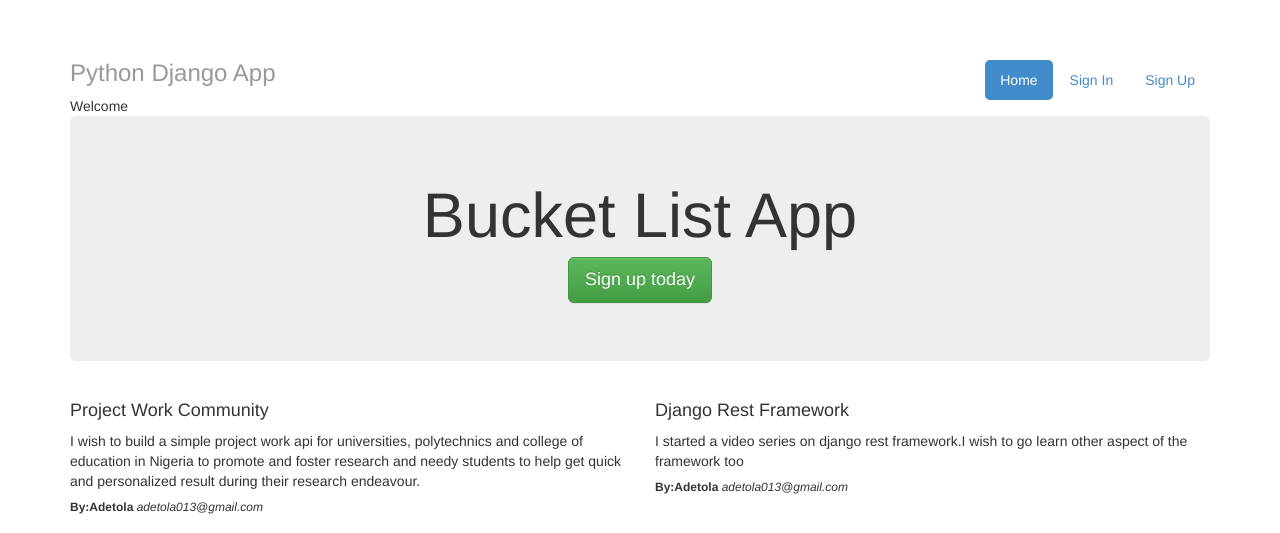
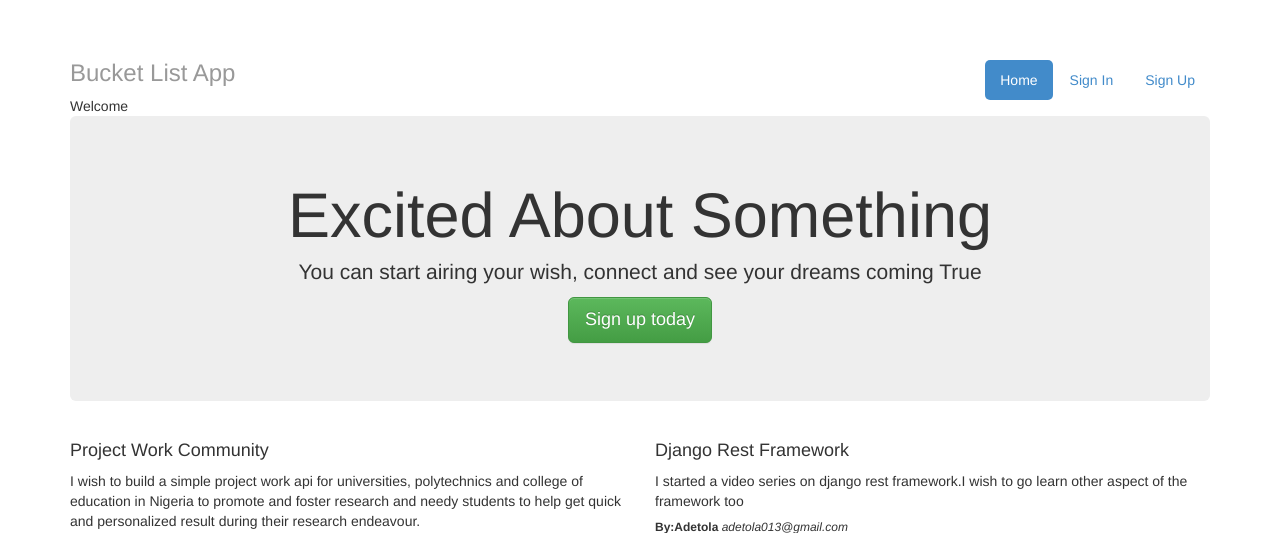
Before and after one commit to a-bew/wishsetapp, a Django app: page / in a window 1280 px wide. Shown: the top 533 px of the page. Run offline with Django 3.2, Linux system fonts and the light colour scheme; data comes from the database, SQL or seed files in the repository; both versions use the stored data as it was after the commit.

Commit message:
updated title and h1 tags

```diff
--- a/bucketlist/templates/bucketlist/Signin.html
+++ b/bucketlist/templates/bucketlist/Signin.html
@@ -13,7 +13,7 @@
 
 		<link href="{% static 'css/bootstrap-responsive.css' %}" rel="stylesheet">
 	    <link href="{% static 'css/css.css' %}" rel="stylesheet" >
-		<title>Django - {% block title %}Register Here!{% endblock %}</title>
+		<title>Bucket List - {% block title %}Register Here!{% endblock %}</title>
 
 		<script src="{% static 'js/jquery-1.11.2.js' %}"></script>
     <script src scr="{% static 'js/bucket_ajax.js' %}"></script>
@@ -33,11 +33,11 @@
                 <li role="presentation"><a href="/bucketlist/showSignUp/">Sign Up</a></li>
               </ul>
             </nav>
-            <h3 class="text-muted">Python Django App</h3>
+            <h3 class="text-muted">Bucket List App</h3>
           </div>
 
           <div class="jumbotron">
-            <h1 style="text-align: center;">Django List App</h1>
+            <h1 style="text-align: center;">Bucket Listt App</h1>
 
             <!-- New -->
 
--- a/bucketlist/templates/bucketlist/addWish.html
+++ b/bucketlist/templates/bucketlist/addWish.html
@@ -13,7 +13,7 @@
 
 		<link href="{% static 'css/bootstrap-responsive.css' %}" rel="stylesheet">
 	    <link href="{% static 'css/css.css' %}" rel="stylesheet" >
-		<title>Django - {% block title %}Register Here!{% endblock %}</title>
+		<title>Bucket List - {% block title %}Register Here!{% endblock %}</title>
 
 		<script src="{% static 'js/jquery-1.11.2.js' %}"></script>
 
@@ -31,7 +31,7 @@
                     </li>
                 </ul>
             </nav>
-            <h3 class="text-muted">Python Django App</h3>
+            <h3 class="text-muted">Bucket List App</h3>
         </div>
         <section>
             <form class="form-horizontal" method="post" action="/bucketlist/saved/">
--- a/bucketlist/templates/bucketlist/base.html
+++ b/bucketlist/templates/bucketlist/base.html
@@ -3,7 +3,7 @@
 <html  lang = 'en'>
   <head>
     <meta charset="utf-8">
-    <title>{% block title %}Django Bucket List App!{% endblock %}</title>
+    <title>{% block title %}Bucket List App!{% endblock %}</title>
     <!-- Bootstrap -->
     <link rel="stylesheet" type="text/css" href="{% static 'css/bootstrap.min.css' %}">
     <link href="{% static 'css/css.css' %}" rel="stylesheet" >
--- a/bucketlist/templates/bucketlist/castwish.html
+++ b/bucketlist/templates/bucketlist/castwish.html
@@ -14,7 +14,7 @@
 
         <link href="{% static 'css/bootstrap-responsive.css' %}" rel="stylesheet">
         <link href="{% static 'css/css.css' %}" rel="stylesheet" >
-        <title>Django - {% block title %}Register Here!{% endblock %}</title>
+        <title>Bucket List - {% block title %}Register Here!{% endblock %}</title>
 
         <script src="{% static 'js/jquery-1.11.2.js' %}"></script>
 
@@ -33,11 +33,11 @@
                 <li role="presentation"><a href="/bucketlist/showSignUp/">Sign Up</a></li>
               </ul>
             </nav>
-            <h3 class="text-muted">Python Django App</h3>
+            <h3 class="text-muted">Bucket List App</h3>
           </div>
 
           <div class="jumbotron">
-            <h1 style="text-align: center;">Django List App</h1>
+            <h1 style="text-align: center;">Bucket List App</h1>
     <div>
 
         {% if saved %}
--- a/bucketlist/templates/bucketlist/error.html
+++ b/bucketlist/templates/bucketlist/error.html
@@ -14,7 +14,7 @@
 
         <link href="{% static 'css/bootstrap-responsive.css' %}" rel="stylesheet">
         <link href="{% static 'css/css.css' %}" rel="stylesheet" >
-        <title>Django - {% block title %}Django Bucket List App!{% endblock %}</title>
+        <title>Bucket List - {% block title %}Error!{% endblock %}</title>
         <script src="{% static 'js/jquery-1.11.2.js' %}"></script>
 
 
@@ -44,7 +44,7 @@
 
                 </ul>
             </nav>
-            <h3 class="text-muted">Python Django App</h3>
+            <h3 class="text-muted">Bucket List App</h3>
         </div>
 
         <div class="jumbotron" style="text-align: center;">
--- a/bucketlist/templates/bucketlist/index.html
+++ b/bucketlist/templates/bucketlist/index.html
@@ -13,7 +13,7 @@
 
         <link href="{% static 'css/bootstrap-responsive.css' %}" rel="stylesheet">
         <link href="{% static 'css/css.css' %}" rel="stylesheet" >
-        <title>Django - {% block title %}Django Bucket List App!{% endblock %}</title>
+        <title>Bucket - {% block title %}List App!{% endblock %}</title>
         <script src="{% static 'js/jquery-1.11.2.js' %}"></script>
 
         <script src="{% static 'js/angular.min.js' %}"></script>
@@ -62,7 +62,7 @@
 
                 </ul>
             </nav>
-            <h3 class="text-muted">Python Django App</h3>
+            <h3 class="text-muted">Bucket List App</h3>
             <span>Welcome {{ user.username}}</span>
         </div>
 
@@ -121,7 +121,8 @@
 
              <div class="displayInfo">  </div>
             {% else %}
-            <h1 >Bucket List App</h1>
+            <h1>Excited About Something</h1>
+            <p>You can start airing your wish, connect and see your dreams coming True</p>
 
             <p><a class="btn btn-lg btn-success" href="/bucketlist/showSignUp/" role="button">Sign up today</a>
             </p>
@@ -399,8 +400,7 @@ function getwishes(page) {
 
             if (!content){
               content = '<h3>Set New Wish</h3>'
-            } else {
-                content_temp = false;
+              content_temp = false;
             }
 
             $('#ulist').append(content);
--- a/bucketlist/templates/bucketlist/myprofile.html
+++ b/bucketlist/templates/bucketlist/myprofile.html
@@ -26,7 +26,7 @@
 
                 </ul>
             </nav>
-            <h3 class="text-muted">Python Django App</h3>
+            <h3 class="text-muted">Bucket List App</h3>
         </div>
 
         <div class="jumbotron" style="text-align: center;">
--- a/bucketlist/templates/bucketlist/saved.html
+++ b/bucketlist/templates/bucketlist/saved.html
@@ -14,7 +14,7 @@
 
         <link href="{% static 'css/bootstrap-responsive.css' %}" rel="stylesheet">
         <link href="{% static 'css/css.css' %}" rel="stylesheet" >
-        <title>Django - {% block title %}Title Page!{% endblock %}</title>
+        <title>Bucket List - {% block title %}Title Page!{% endblock %}</title>
         <script src="{% static 'js/jquery-1.11.2.js' %}"></script>
         <script src="{% static 'js/signUp.js'}"></script>
 
--- a/bucketlist/templates/bucketlist/showSignUp.html
+++ b/bucketlist/templates/bucketlist/showSignUp.html
@@ -13,7 +13,7 @@
 
 		<link href="{% static 'css/bootstrap-responsive.css' %}" rel="stylesheet">
 	    <link href="{% static 'css/css.css' %}" rel="stylesheet" >
-		<title>Django - {% block title %}Register Here!{% endblock %}</title>
+		<title>Bucket List - {% block title %}Register Here!{% endblock %}</title>
 
 		<script src="{% static 'js/jquery-1.11.2.js' %}"></script>
 
@@ -31,11 +31,11 @@
                 <li role="presentation" class="active"><a href="#">Sign Up</a></li>
               </ul>
             </nav>
-            <h3 class="text-muted">Python Django App</h3>
+            <h3 class="text-muted">Bucket List App</h3>
           </div>
 
         <div class="jumbotron">
-            <h1 style="text-align: center;">Django List App</h1>
+            <h1 style="text-align: center;">Bucket List App</h1>
 
             <!-- New -->
             {% if registered %}
```
Also changed, not shown: db.sqlite3, 1 other file.
